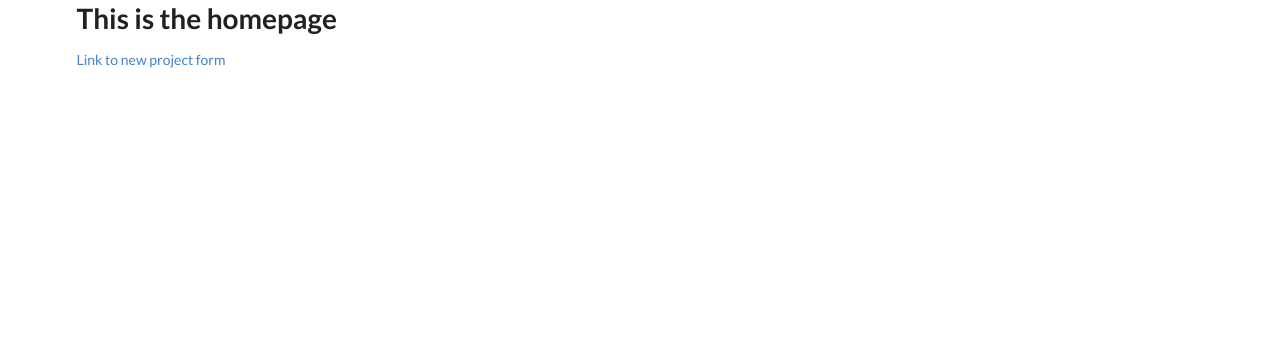
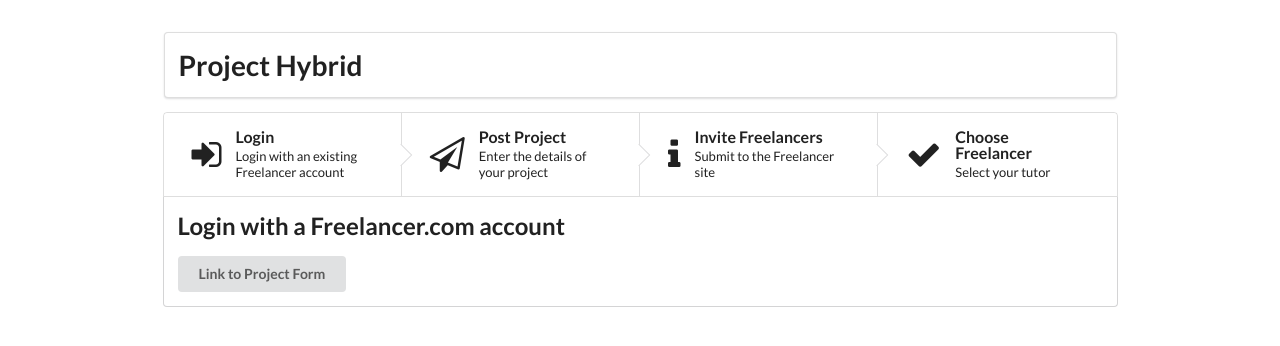
Before and after one commit to Eusaybia/project-hybrid, a Django app: page /hybridapp/ in a window 1280 px wide. Shown: the top 346 px of the page. Run offline with Django 3.2, Linux system fonts and the light colour scheme; parts of the project's set-up code (start-up, migrations or seed data) failed here and were passed over; some libraries are stand-ins or nearby versions.

Commit message:
Added steps

```diff
--- a/hybridapp/templates/hybridapp/home.html
+++ b/hybridapp/templates/hybridapp/home.html
@@ -1,6 +1,6 @@
 {% extends 'hybridapp/layout.html' %}
 
 {% block content %}
-  <h1>This is the homepage</h1>
-  <a href="{% url 'hybridapp:new' %}">Link to new project form</a>
+  <h2>Login with a Freelancer.com account</h2>
+  <a href="{% url 'hybridapp:new' %}"><button class="ui button" type="submit">Link to Project Form</button></a>
 {% endblock %}
--- a/hybridapp/templates/hybridapp/includes/_navbar.html
+++ b/hybridapp/templates/hybridapp/includes/_navbar.html
@@ -0,0 +1,34 @@
+<div style="margin-top: 32px" class="ui top  segment">
+    <h1>Project Hybrid</h1>
+</div>
+
+<div class="ui four attached steps">
+    <div class="{% if request.get_full_path == "/hybridapp/home/" %}active{% endif %} step">
+        <i class="sign in icon"></i>
+        <div class="content">
+            <div class="title">Login</div>
+            <div class="description">Login with an existing Freelancer account</div>
+        </div>
+    </div>
+    <div class="{% if request.get_full_path == "/hybridapp/new/" %}active{% endif %} step">
+        <i class="send outline icon"></i>
+        <div class="content">
+            <div class="title">Post Project</div>
+            <div class="description">Enter the details of your project</div>
+        </div>
+    </div>
+    <div class="{% if request.get_full_path == "/hybridapp/success/" %}active{% endif %} step">
+        <i class="info icon"></i>
+        <div class="content">
+            <div class="title">Invite Freelancers</div>
+            <div class="description">Submit to the Freelancer site</div>
+        </div>
+    </div>
+    <div class="step">
+        <i class="checkmark icon"></i>
+        <div class="content">
+            <div class="title">Choose Freelancer</div>
+            <div class="description">Select your tutor</div>
+        </div>
+    </div>
+</div>
--- a/hybridapp/templates/hybridapp/layout.html
+++ b/hybridapp/templates/hybridapp/layout.html
@@ -13,11 +13,14 @@
 {% block css %}{% endblock %}
 
 <body>
-    {% include "hybridapp/includes/_navbar.html" %}
-    {% block navbar %}{% endblock %}
-    <div class="ui container">
-        {% block content %}{% endblock %}
-        <br>
+    <div class="ui centered grid">
+        <div class="twelve wide computer twelve wide tablet sixteen wide mobile column">
+            {% include "hybridapp/includes/_navbar.html" %}
+            {% block navbar %}{% endblock %}
+            <div class="ui bottom attached segment">
+            {% block content %}{% endblock %}
+            </div>
+        </div>
     </div>
     {% block javascript %}{% endblock %}
 </body>
--- a/hybridapp/templates/hybridapp/success.html
+++ b/hybridapp/templates/hybridapp/success.html
@@ -1,11 +1,9 @@
 {% extends 'hybridapp/layout.html' %}
 
 {% block content %}
-  <div class="ui center aligned segment">
-    <h1>Project created!</h1>
+    <h2>Project created!</h1>
     <p>You will be notified when we have located suitable tutors for your project.</h1>
     <br>
     <br>
     <a href="{% url 'hybridapp:home' %}"><button class="ui button" type="submit">Home</button></a>
-  </div>
 {% endblock %}
```
